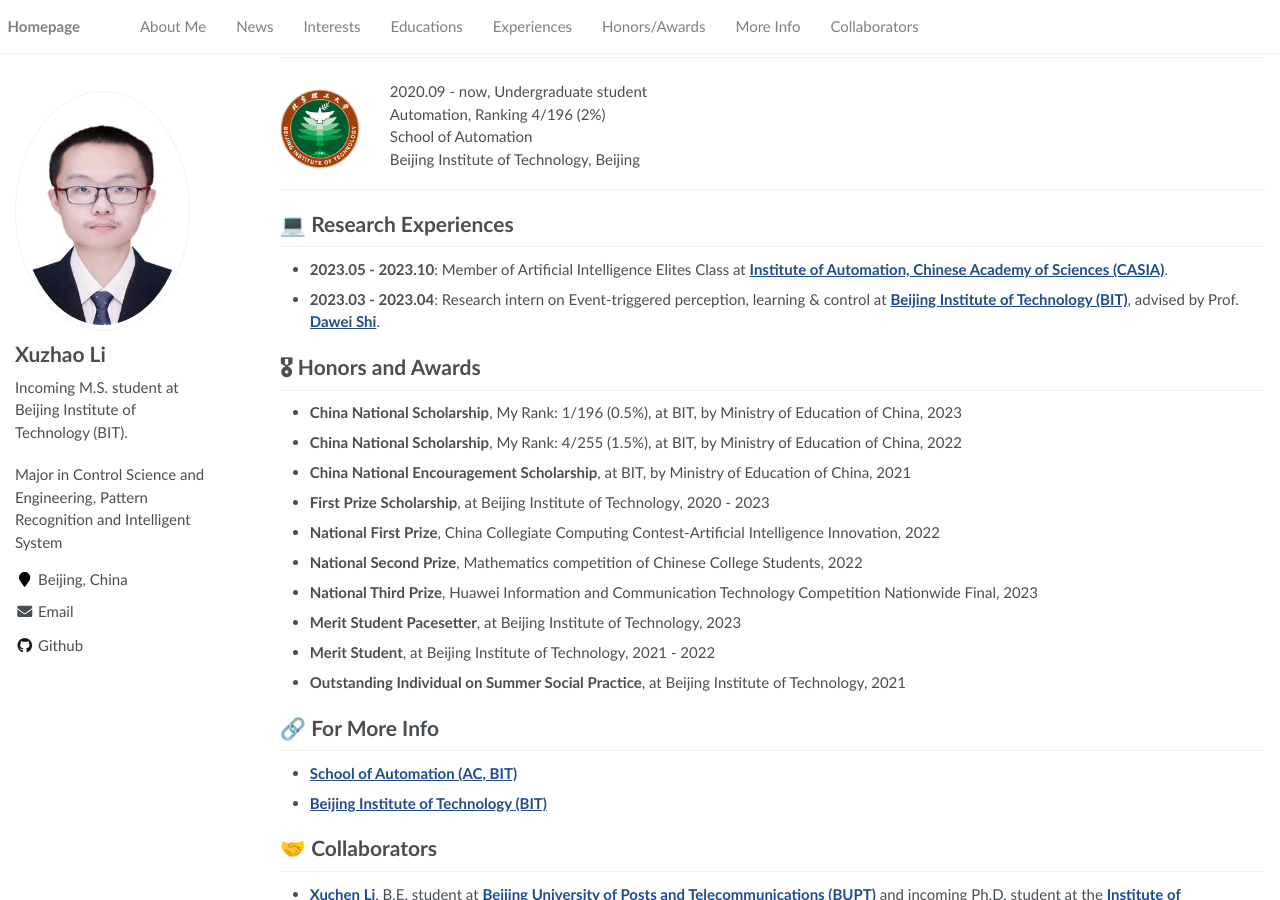
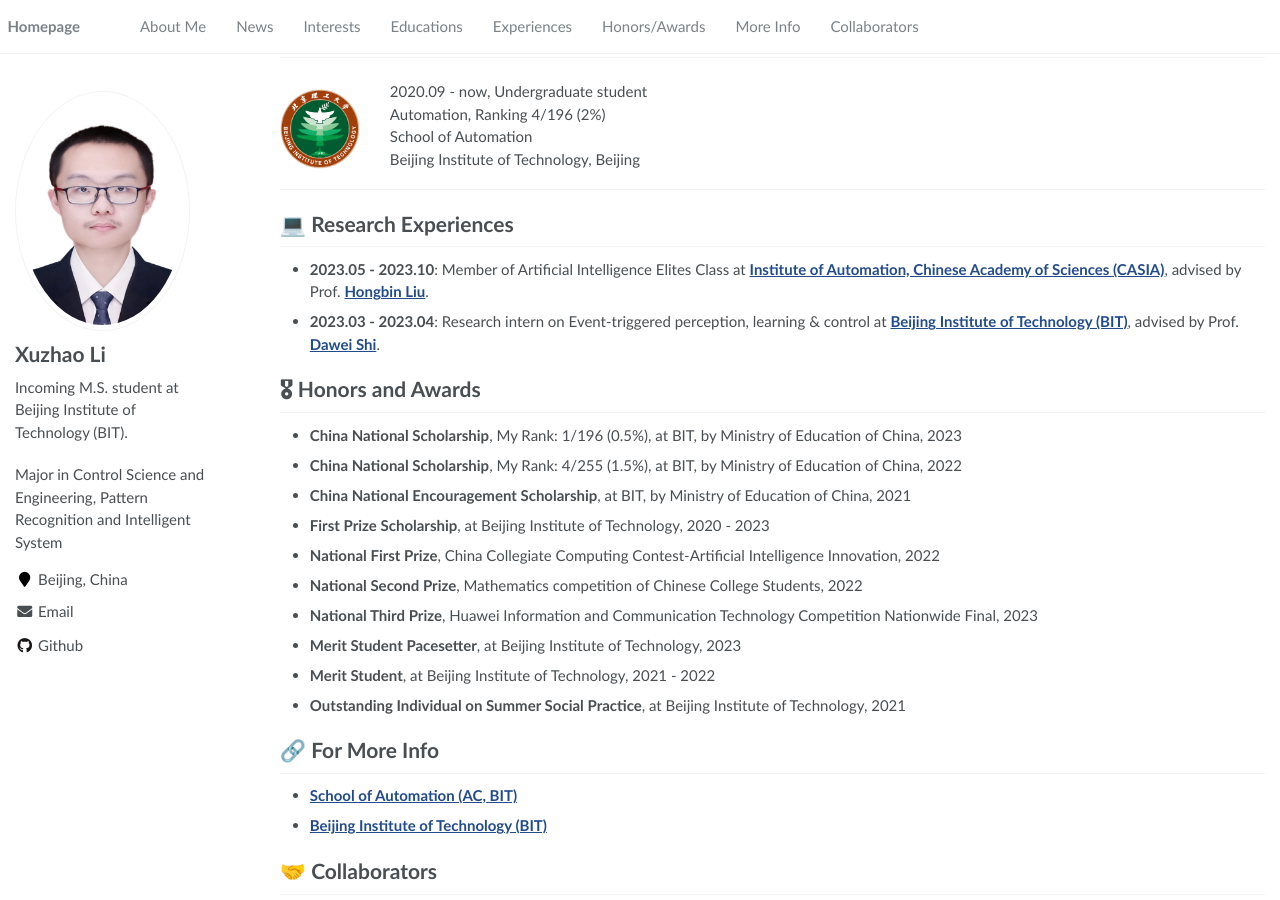
Before and after one commit to XuzhaoLi/XuzhaoLi.github.io, a Jekyll site: the page built from _pages/about.md, in a window 1280 px wide and 900 px high, scrolled down 536 px. Built offline with Jekyll 4.4.1, drawn with Linux system fonts in a browser that asks for light colours; a script that is not in the unit is left out.

Commit message:
Update about.md

```diff
--- a/_pages/about.md
+++ b/_pages/about.md
@@ -51,7 +51,7 @@ Beijing Institute of Technology, Beijing
 
 # 💻 Research Experiences
 
-* **2023.05 - 2023.10**: Member of Artificial Intelligence Elites Class at **[Institute of Automation, Chinese Academy of Sciences (CASIA)](http://english.ia.cas.cn/)**.
+* **2023.05 - 2023.10**: Member of Artificial Intelligence Elites Class at **[Institute of Automation, Chinese Academy of Sciences (CASIA)](http://english.ia.cas.cn/)**, advised by Prof. [**Hongbin Liu**](https://people.ucas.edu.cn/~liuhongbin).
 * **2023.03 - 2023.04**: Research intern on Event-triggered perception, learning & control at **[Beijing Institute of Technology (BIT)](https://english.bit.edu.cn/)**, advised by Prof. [**Dawei Shi**](https://ac.bit.edu.cn/szdw/jsml/zngzyydkzyjs1/1c32a72eed8b4974a4a7f5a5c60aa621.htm).
 
 # 🎖 Honors and Awards
```
